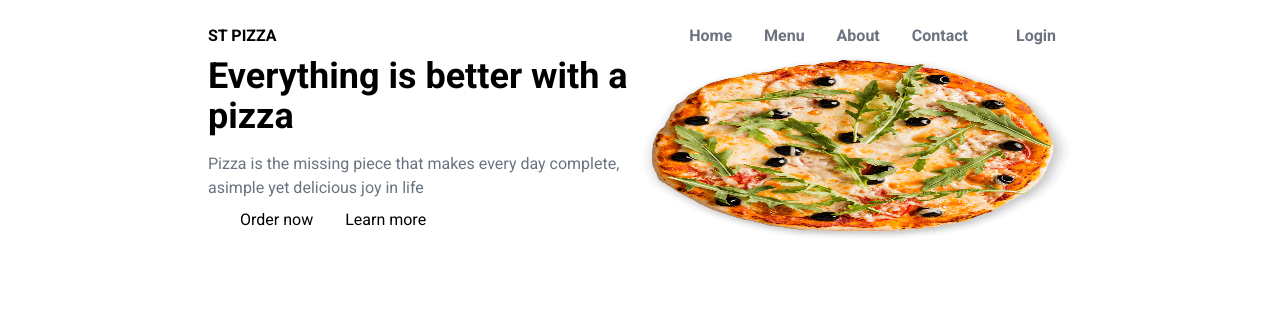
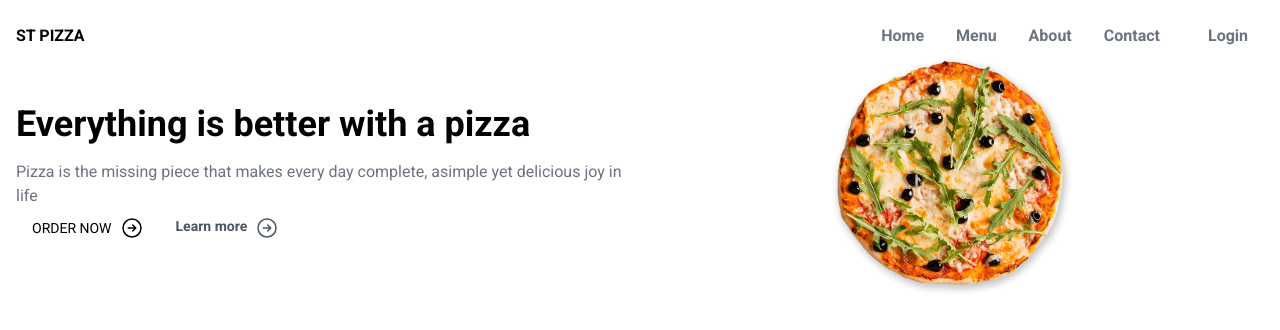
Before and after one commit to stphncrt/food-ordering-app, a Next.js app: page / in a window 1280 px wide. Shown: the top 330 px of the page. Built offline with nearby package versions, Linux system fonts and the light colour scheme.

Commit message:
Right component added

```diff
--- a/src/app/layout.js
+++ b/src/app/layout.js
@@ -12,7 +12,7 @@
   return (
     <html lang="en">
       <body className={roboto.className}>
-        <main className="max-w-4xl mx-auto p-4 ">{children}</main>
+        <main className="mx-auto p-4 ">{children}</main>
       </body>
     </html>
   );
--- /dev/null
+++ b/src/components/icons/Right.js
@@ -0,0 +1,18 @@
+export default function Right({ className = "w-6 h-6" }) {
+  return (
+    <svg
+      xmlns="http://www.w3.org/2000/svg"
+      fill="none"
+      viewBox="0 0 24 24"
+      strokeWidth={1.5}
+      stroke="currentColor"
+      className={className}
+    >
+      <path
+        strokeLinecap="round"
+        strokeLinejoin="round"
+        d="m12.75 15 3-3m0 0-3-3m3 3h-7.5M21 12a9 9 0 1 1-18 0 9 9 0 0 1 18 0Z"
+      />
+    </svg>
+  );
+}
--- a/src/components/layout/Hero.js
+++ b/src/components/layout/Hero.js
@@ -1,8 +1,9 @@
 import Image from "next/image";
+import Right from "@/components/icons/Right";
 export default function Hero() {
   return (
     <section className="grid grid-cols-2">
-      <div>
+      <div className="py-12">
         <h1 className="text-4xl font-semibold">
           Everything is better with a pizza
         </h1>
@@ -10,15 +11,25 @@
           Pizza is the missing piece that makes every day complete, asimple yet
           delicious joy in life
         </p>
-        <div>
-          <button className="bg-primary px-8 py-2 rounded-full">
+        <div className="flex gap-4 text-sm">
+          <button className="bg-primary uppercase flex items-center gap-2 px-4 py-2 rounded-full ">
             Order now
+            <Right />
           </button>
-          <button>Learn more</button>
+
+          <button className="flex gap-2 py-2 text-gray-600 font-semibold">
+            Learn more
+            <Right />
+          </button>
         </div>
       </div>
       <div className="relative">
-        <Image src={"/pizza.png"} layout={"fill"} alt={"pizza"} />
+        <Image
+          src={"/pizza.png"}
+          layout={"fill"}
+          objectFit={"contain"}
+          alt={"pizza"}
+        />
       </div>
     </section>
   );
```
